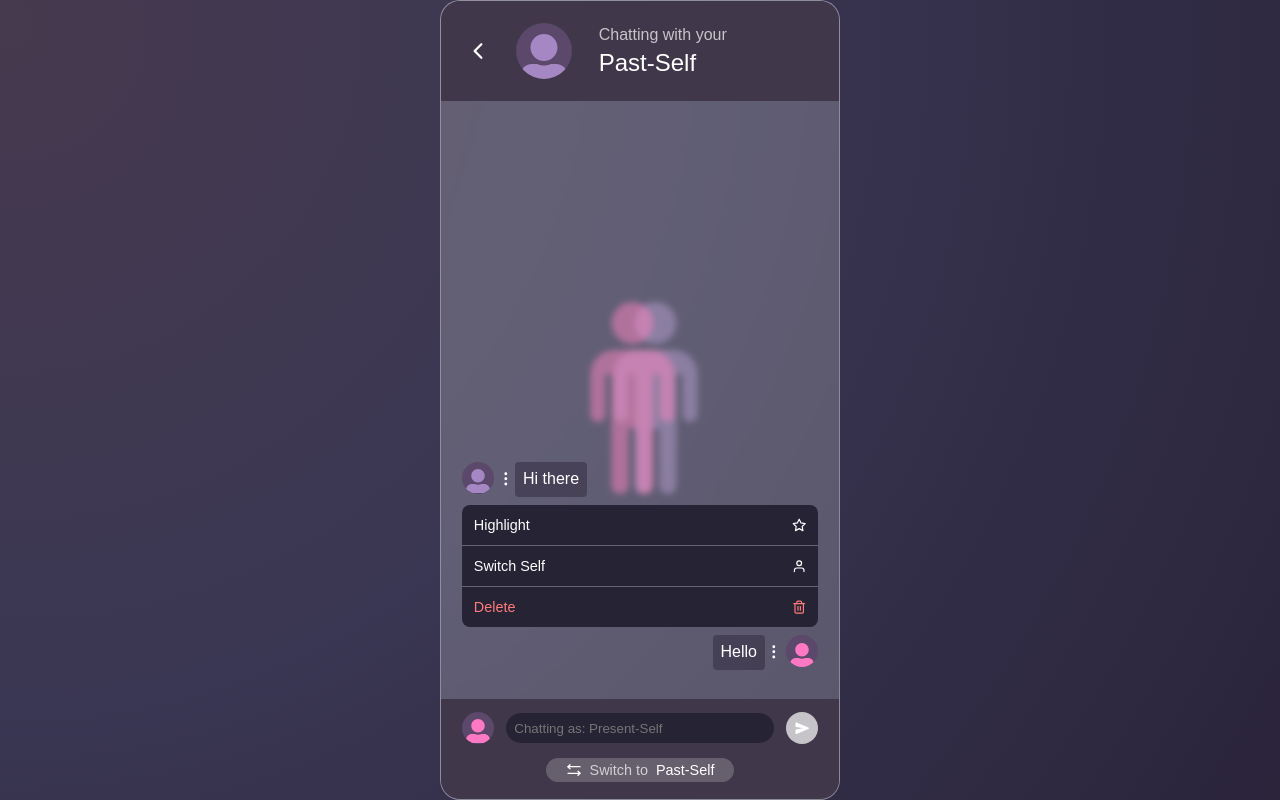
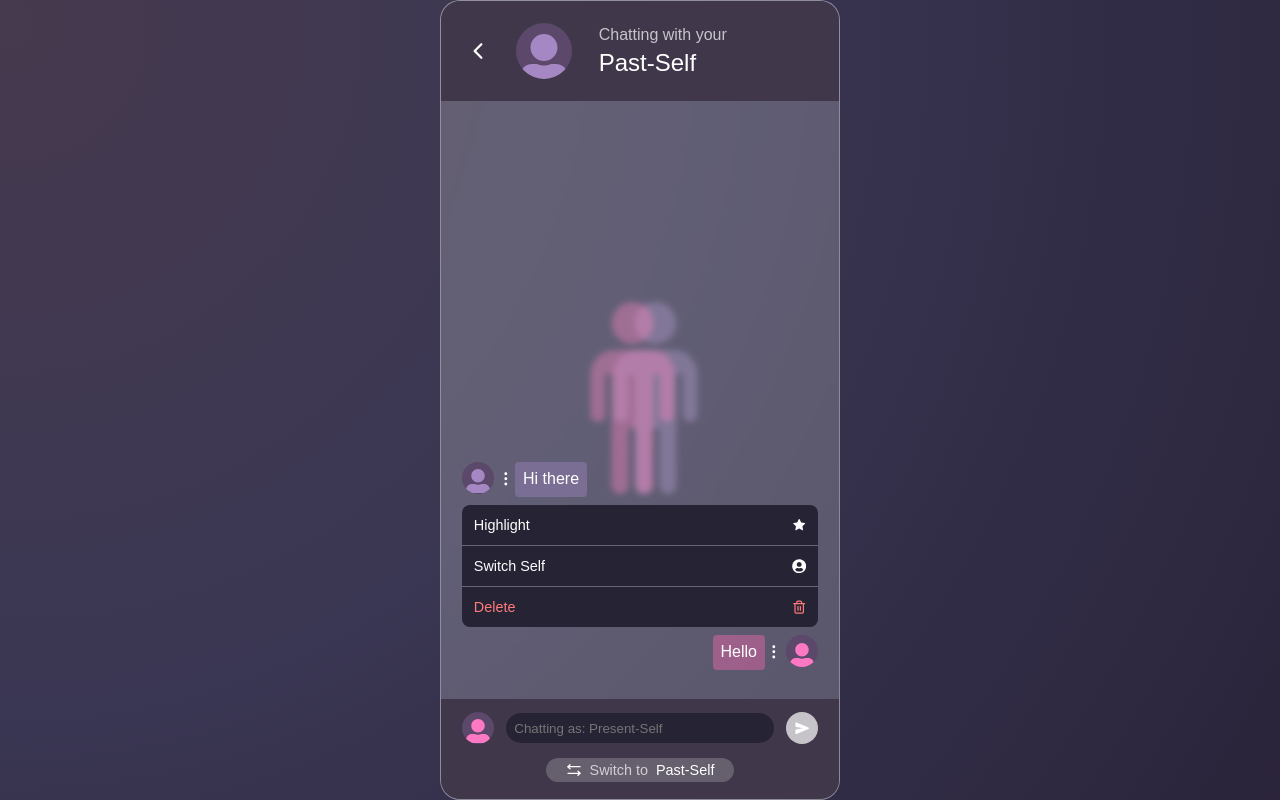
Before and after one commit to vladciuca/shadow-talk, a React (Create React App) app: page /chat/1 in a window 1280 px wide. Both pictures are taken after a click on the element 506 px from the left and 601 px from the top of the page. Built offline with nearby package versions, Linux system fonts and the light colour scheme.

Commit message:
added Options dropdown functionality

```diff
--- a/src/Store.js
+++ b/src/Store.js
@@ -12,11 +12,13 @@ const initialState = [
         id: "1",
         user: "Past",
         message: "Hi there",
+        highlight: true,
       },
       {
         id: "2",
         user: "Present",
         message: "Hello",
+        highlight: true,
       },
     ],
   },
@@ -30,11 +32,13 @@ const initialState = [
         id: "1",
         user: "Past",
         message: "Hi there for the second time",
+        highlight: false,
       },
       {
         id: "2",
         user: "Present",
         message: "Hello again!",
+        highlight: true,
       },
     ],
   },
@@ -81,7 +85,7 @@ const Store = ({ children }) => {
 
   // chatMessageList Actions
 
-  const addNewMessages = (chat, message) => {
+  const addNewMessage = (chat, message) => {
     const updatedChat = { ...chat, messages: [...chat.messages, message] };
 
     const updatedChatList = chatList.map((currentChat) => {
@@ -91,11 +95,57 @@ const Store = ({ children }) => {
     setChatList(updatedChatList);
   };
 
-  // deleteMessage
+  const deleteMessage = (chat, messageId) => {
+    const newMessageList = chat.messages.filter(
+      (message) => message.id !== messageId
+    );
 
-  // toggleMessageUser
+    const updatedChat = { ...chat, messages: newMessageList };
 
-  // toggleMessageHighlight
+    const updatedChatList = chatList.map((currentChat) => {
+      return currentChat.id === updatedChat.id ? updatedChat : currentChat;
+    });
+
+    setChatList(updatedChatList);
+  };
+
+  const toggleMessageUser = (chat, messageId) => {
+    const newMessageList = chat.messages.map((message) => {
+      if (message.id === messageId) {
+        if (message.user === "Present") {
+          return { ...message, user: "Past" };
+        } else {
+          return { ...message, user: "Present" };
+        }
+      }
+      return message;
+    });
+
+    const updatedChat = { ...chat, messages: newMessageList };
+
+    const updatedChatList = chatList.map((currentChat) => {
+      return currentChat.id === updatedChat.id ? updatedChat : currentChat;
+    });
+
+    setChatList(updatedChatList);
+  };
+
+  const toggleMessageHighlight = (chat, messageId) => {
+    const newMessageList = chat.messages.map((message) => {
+      if (message.id === messageId) {
+        message.highlight = !message.highlight;
+      }
+      return message;
+    });
+
+    const updatedChat = { ...chat, messages: newMessageList };
+
+    const updatedChatList = chatList.map((currentChat) => {
+      return currentChat.id === updatedChat.id ? updatedChat : currentChat;
+    });
+
+    setChatList(updatedChatList);
+  };
 
   return (
     <ChatListContext.Provider
@@ -106,7 +156,10 @@ const Store = ({ children }) => {
         deleteChat,
         addNewChat,
         getChat,
-        addNewMessages,
+        addNewMessage,
+        deleteMessage,
+        toggleMessageUser,
+        toggleMessageHighlight,
       }}
     >
       {children}
--- a/src/components/ChatContent/ChatContent.js
+++ b/src/components/ChatContent/ChatContent.js
@@ -7,9 +7,11 @@ export const ChatContent = ({ messages, chat }) => {
       {messages.map((message) => (
         <Message
           key={message.id}
+          messageId={message.id}
           user={message.user}
           chat={chat}
-          message={message.message}
+          messageText={message.message}
+          messageHighlight={message.highlight}
         />
       ))}
     </>
--- a/src/components/Message/Message.js
+++ b/src/components/Message/Message.js
@@ -1,6 +1,9 @@
-import React, { useState } from "react";
+import React, { useState, useContext } from "react";
+import { ChatListContext } from "../../Store";
 import { TbDotsVertical } from "react-icons/tb";
-import { FiStar, FiTrash2, FiUser } from "react-icons/fi";
+import { FiTrash2 } from "react-icons/fi";
+import { FaUserCircle } from "react-icons/fa";
+import { AiFillStar, AiOutlineStar } from "react-icons/ai";
 import useClickOutside from "../../hooks/useClickOutside";
 import { UserIcon } from "../UserIcon/UserIcon";
 import {
@@ -12,7 +15,15 @@ import {
   Option,
 } from "./Message.styles";
 
-export const Message = ({ chat, user, message }) => {
+export const Message = ({
+  chat,
+  user,
+  messageText,
+  messageId,
+  messageHighlight,
+}) => {
+  const { deleteMessage, toggleMessageUser, toggleMessageHighlight } =
+    useContext(ChatListContext);
   const [showOptions, setShowOptions] = useState(false);
 
   let menuRef = useClickOutside(() => {
@@ -22,8 +33,6 @@ export const Message = ({ chat, user, message }) => {
   const toggleOptions = () => {
     setShowOptions(!showOptions);
   };
-
-  console.log(chat);
 
   return (
     <div ref={menuRef}>
@@ -40,17 +49,19 @@ export const Message = ({ chat, user, message }) => {
         <Options onClick={() => toggleOptions()}>
           <TbDotsVertical />
         </Options>
-        <MessageContent>{message}</MessageContent>
+        <MessageContent messageHighlight={messageHighlight} user={user}>
+          {messageText}
+        </MessageContent>
       </MessageContainer>
       {showOptions ? (
         <OptionsContainer>
-          <Option>
-            Highlight <FiStar />
+          <Option onClick={() => toggleMessageHighlight(chat, messageId)}>
+            Highlight {messageHighlight ? <AiFillStar /> : <AiOutlineStar />}
           </Option>
-          <Option>
-            Switch Self <FiUser />
+          <Option onClick={() => toggleMessageUser(chat, messageId)}>
+            Switch Self <FaUserCircle />
           </Option>
-          <Option delete>
+          <Option delete onClick={() => deleteMessage(chat, messageId)}>
             Delete
             <FiTrash2 />
           </Option>
--- a/src/components/Message/Message.styles.js
+++ b/src/components/Message/Message.styles.js
@@ -15,12 +15,23 @@ export const UserIconContainer = styled.div`
 `;
 
 export const MessageContent = styled.div`
+  ${({ messageHighlight, user }) =>
+    messageHighlight && user === "Past"
+      ? css`
+          background: ${({ theme }) => theme.neutralOpac};
+        `
+      : messageHighlight && user === "Present"
+      ? css`
+          background: ${({ theme }) => theme.negativeOpac};
+        `
+      : css`
+          background: ${({ theme }) => theme.cardPrimary};
+        `}
   /* max-width: 260px;
   overflow-wrap: break-word; */
   max-width: 80%;
   padding: 0.4rem 0.5rem;
   line-height: 1.4rem;
-  background: ${({ theme }) => theme.cardPrimary};
   border-radius: 0.25rem;
   display: flex;
   align-items: center;
--- a/src/components/UserChatInput/UserChatInput.js
+++ b/src/components/UserChatInput/UserChatInput.js
@@ -12,7 +12,7 @@ import {
 } from "./UserChatInput.styles";
 
 export const UserChatInput = ({ chat, user, inputRef }) => {
-  const { addNewMessages } = useContext(ChatListContext);
+  const { addNewMessage } = useContext(ChatListContext);
   const [newMessage, setNewMessage] = useState("");
   const [submitNotAllowed, setSubmitNotAllowed] = useState(true);
 
@@ -31,7 +31,12 @@ export const UserChatInput = ({ chat, user, inputRef }) => {
       return;
     }
 
-    addNewMessages(chat, { id: v4(), user, message: newMessage });
+    addNewMessage(chat, {
+      id: v4(),
+      user,
+      message: newMessage,
+      highlight: false,
+    });
 
     setNewMessage("");
     setSubmitNotAllowed(true);
--- a/src/theme.js
+++ b/src/theme.js
@@ -28,9 +28,9 @@ export const theme = {
   neutralDark: "#5b486a",
   negativeDark: "#df4078",
 
-  positiveOpac: "",
-  neutralOpac: "rgba(164, 135, 195, 0.5)",
-  negativeOpac: "rgba(255, 105, 180, 0.5)",
+  positiveOpac: "rgba(0,191,255, 0.4)",
+  neutralOpac: "rgba(164, 135, 195, 0.4)",
+  negativeOpac: "rgba(255, 105, 180, 0.4)",
 
   success: "#a2f5a2",
   successDark: "#3eb489",
```
